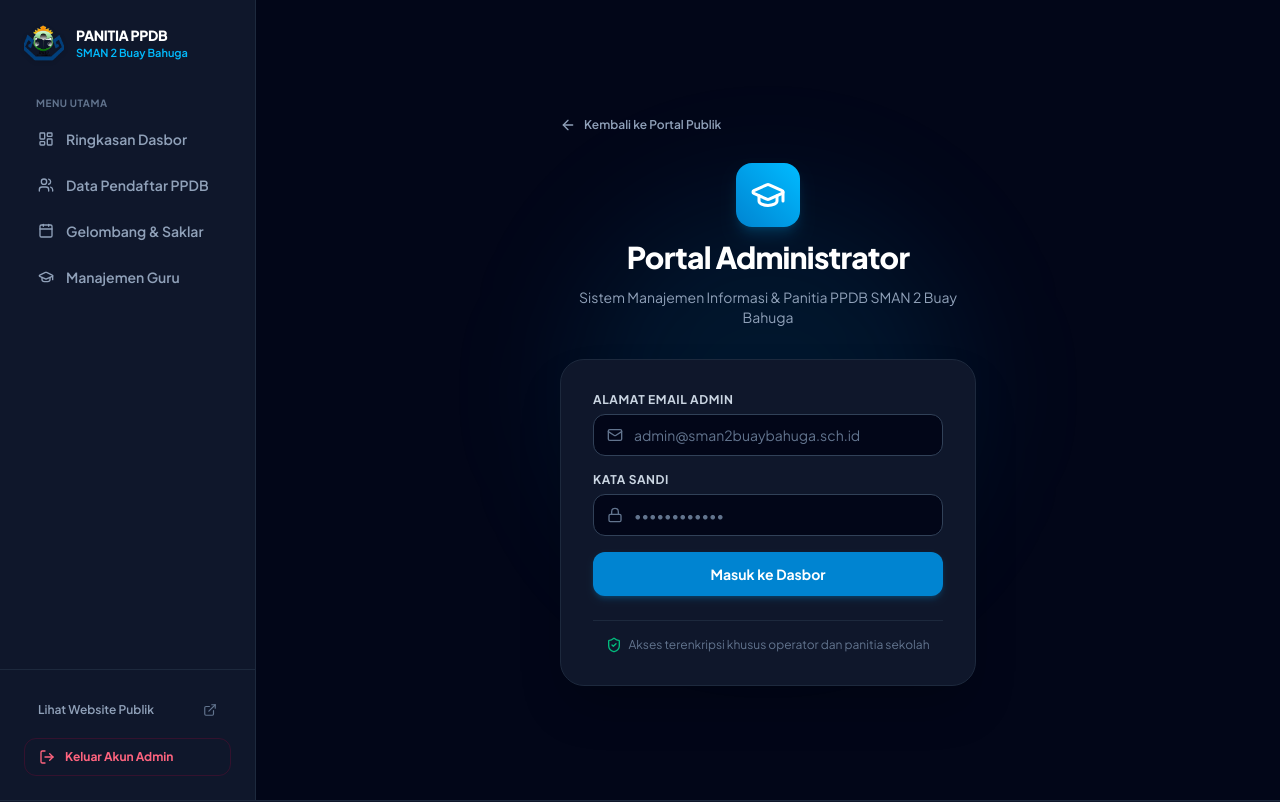
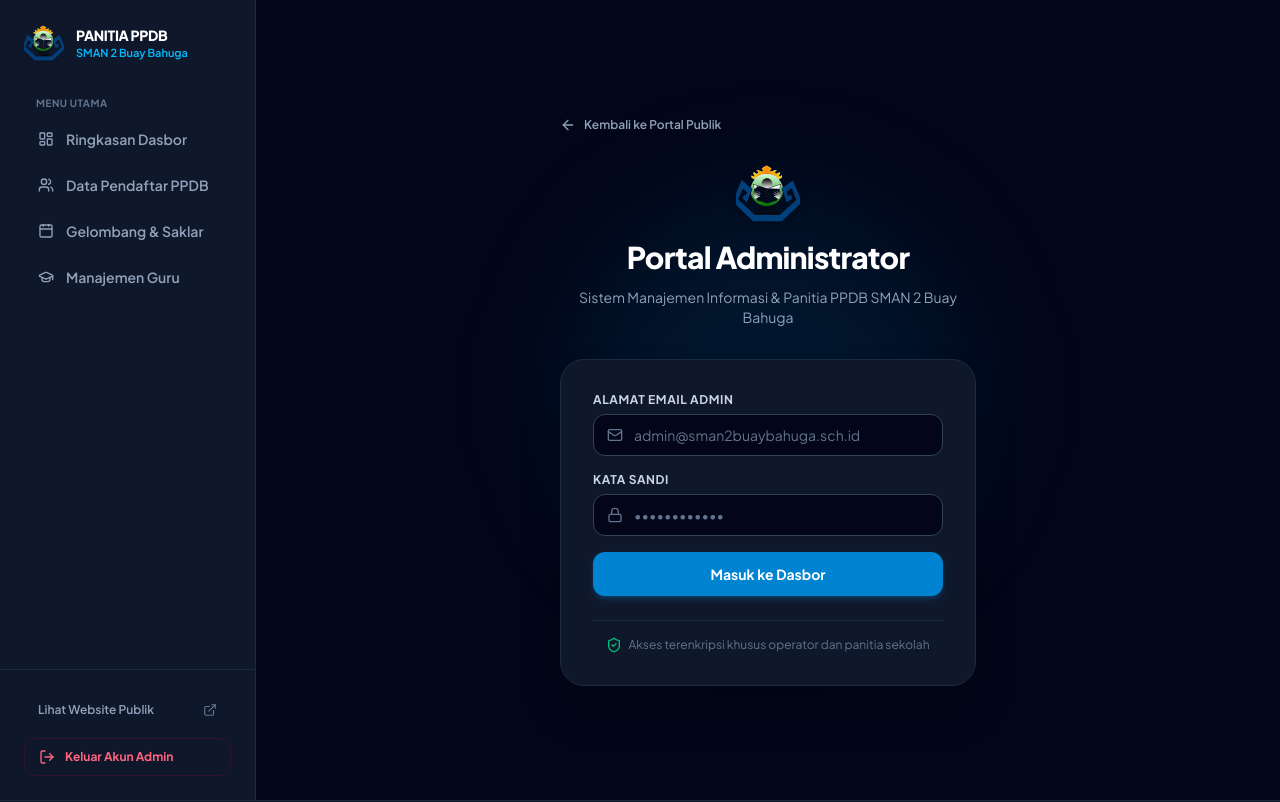
Before and after one commit to dharmamudita/smanegeri2buaybahuga, a Next.js app: page /admin/login in a window 1280 px wide. Shown: the top 802 px of the page. Built offline with nearby package versions, Linux system fonts and the light colour scheme.

Commit message:
feat(admin): update login page header with official school logo image

```diff
--- a/src/app/admin/login/page.tsx
+++ b/src/app/admin/login/page.tsx
@@ -3,8 +3,8 @@
 import { useState } from "react";
 import { useRouter } from "next/navigation";
 import Link from "next/link";
+import Image from "next/image";
 import {
-  GraduationCap,
   Lock,
   Mail,
   ArrowLeft,
@@ -64,8 +64,15 @@ export default function AdminLoginPage() {
 
         {/* Card Header */}
         <div className="text-center space-y-3">
-          <div className="w-16 h-16 rounded-2xl bg-gradient-to-tr from-sky-600 to-sky-400 flex items-center justify-center text-white mx-auto shadow-lg shadow-sky-500/20">
-            <GraduationCap className="w-9 h-9" />
+          <div className="relative w-16 h-16 mx-auto drop-shadow-lg">
+            <Image
+              src="/logo_smanda.png"
+              alt="Logo SMAN 2 Buay Bahuga"
+              width={64}
+              height={64}
+              className="object-contain w-full h-full"
+              priority
+            />
           </div>
           <h1 className="text-2xl sm:text-3xl font-black text-white tracking-tight">
             Portal Administrator
```
